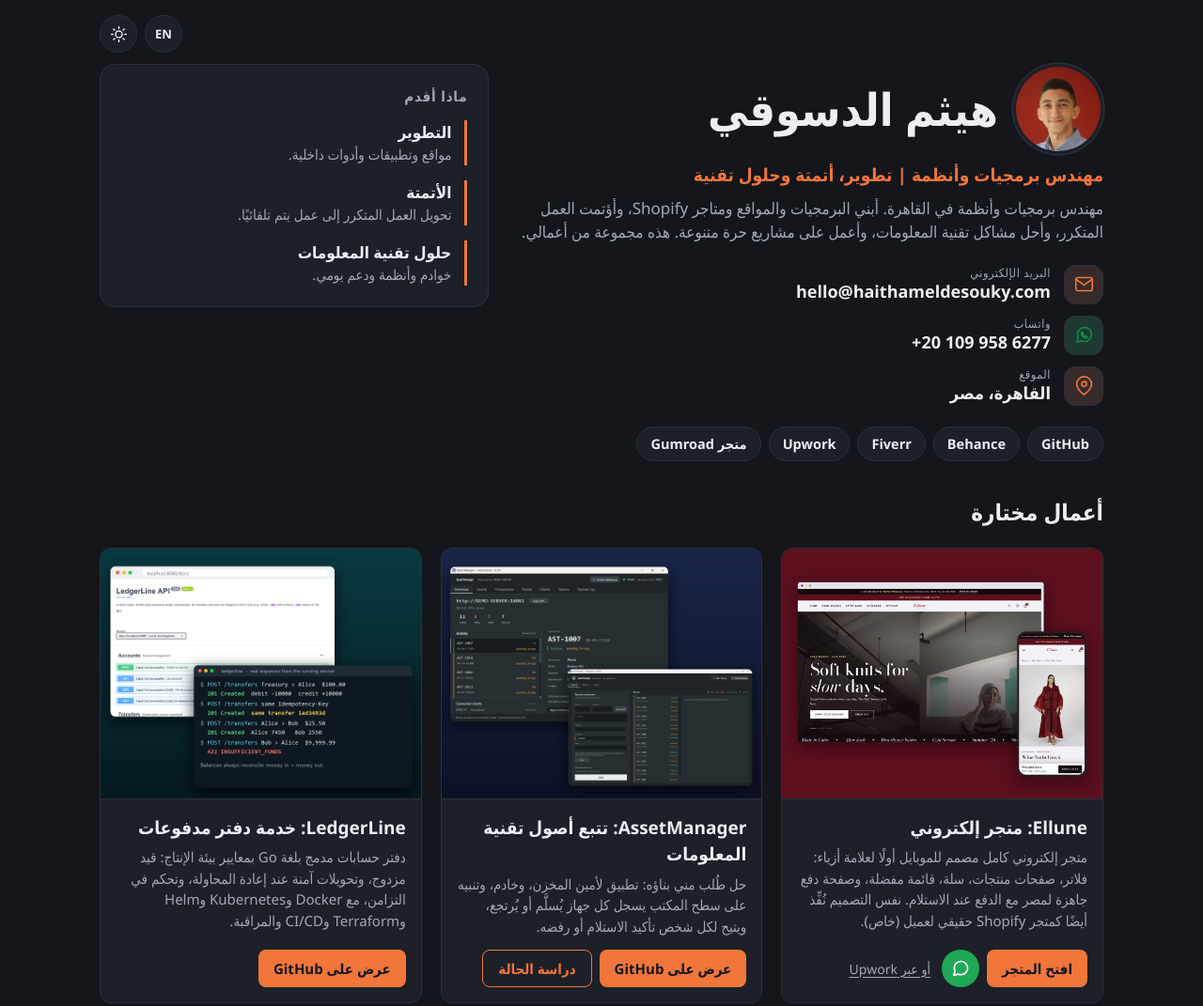
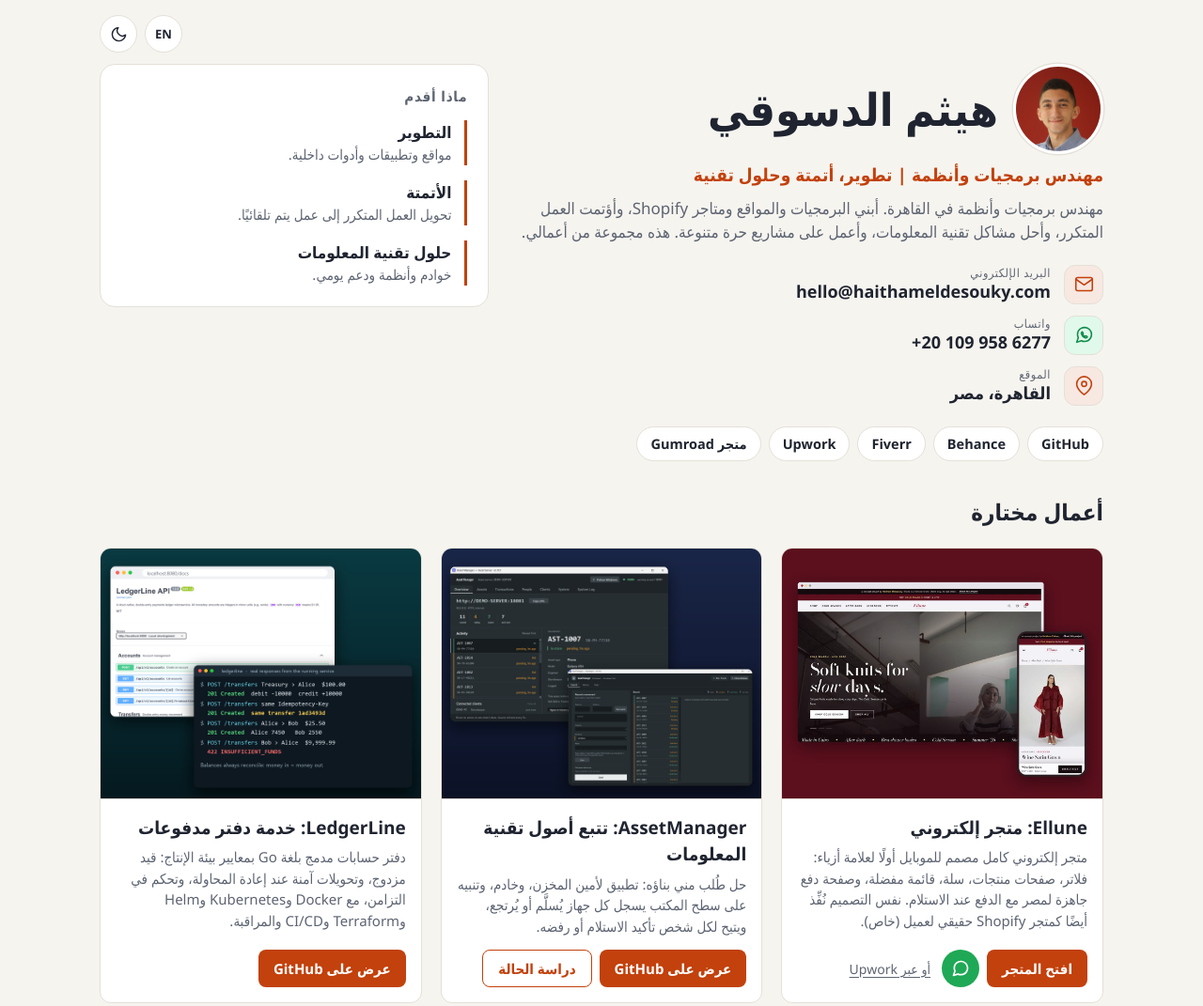
Before and after one commit to HaithamEldesouky/portfolio, a plain HTML site: page ar/index.html in a window 1280 px wide. Shown: the top 1071 px of the page at 94% size. Drawn offline with Linux system fonts and the light colour scheme; no server answers.

Commit message:
Theme follows the visitor's system setting by default

```diff
--- a/ar/index.html
+++ b/ar/index.html
@@ -1,5 +1,5 @@
 <!doctype html>
-<html lang="ar" dir="rtl" data-theme="dark"><head><meta charset="utf-8"><meta name="viewport" content="width=device-width,initial-scale=1">
+<html lang="ar" dir="rtl"><head><meta charset="utf-8"><meta name="viewport" content="width=device-width,initial-scale=1">
 <title>هيثم الدسوقي - مهندس برمجيات وأنظمة | تطوير، أتمتة وحلول تقنية</title>
 <meta name="description" content="مهندس برمجيات وأنظمة في القاهرة. أبني المواقع ومتاجر Shopify (شوبيفاي) والتطبيقات، وأؤتمت العمل المتكرر، وأحل مشاكل تقنية المعلومات.">
 <meta property="og:title" content="هيثم الدسوقي - مهندس برمجيات وأنظمة | تطوير، أتمتة وحلول تقنية">
@@ -17,7 +17,7 @@
 <meta property="og:type" content="website">
 <meta name="theme-color" content="#14161c"><link rel="icon" href="favicon.svg" type="image/svg+xml"><link rel="icon" href="favicon.ico" sizes="any"><link rel="icon" href="favicon-32.png" type="image/png" sizes="32x32"><link rel="apple-touch-icon" href="apple-touch-icon.png">
 <link rel="alternate" hreflang="en" href="https://haithameldesouky.com/"><link rel="alternate" hreflang="ar" href="https://haithameldesouky.com/ar/"><link rel="alternate" hreflang="x-default" href="https://haithameldesouky.com/">
-<script>try{var t=localStorage.getItem("theme");if(t)document.documentElement.setAttribute("data-theme",t)}catch(e){}</script>
+<script>(function(){var t=null;try{t=localStorage.getItem("theme")}catch(e){}if(!t)t=window.matchMedia&&matchMedia("(prefers-color-scheme: dark)").matches?"dark":"light";document.documentElement.setAttribute("data-theme",t)})()</script>
 <style>
 :root{--bg:#f6f4ef;--card:#fff;--ink:#1f2430;--mute:#5d6472;--acc:#c2410c;--line:#e4e0d8}
 *{box-sizing:border-box}body{margin:0;background:var(--bg);color:var(--ink);font:16px/1.5 system-ui,-apple-system,"Segoe UI",Roboto,sans-serif}
```
Also changed, not shown: index.html (+2 -2 lines).
